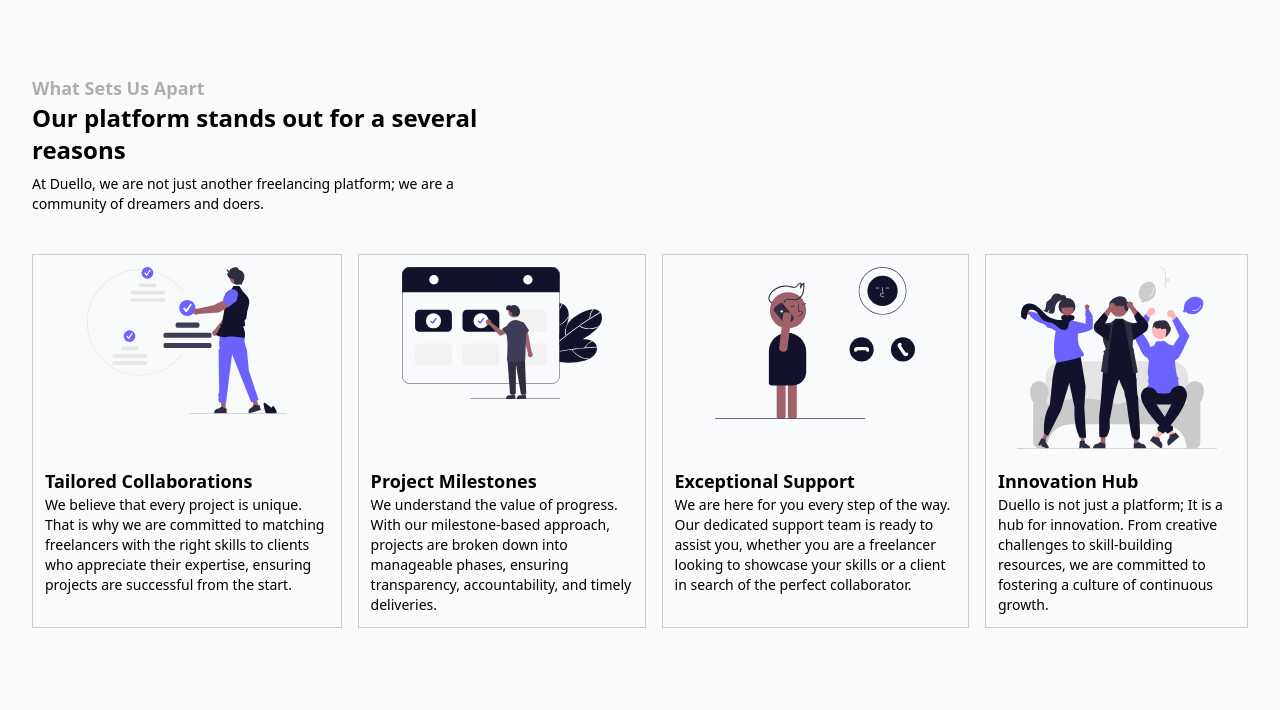
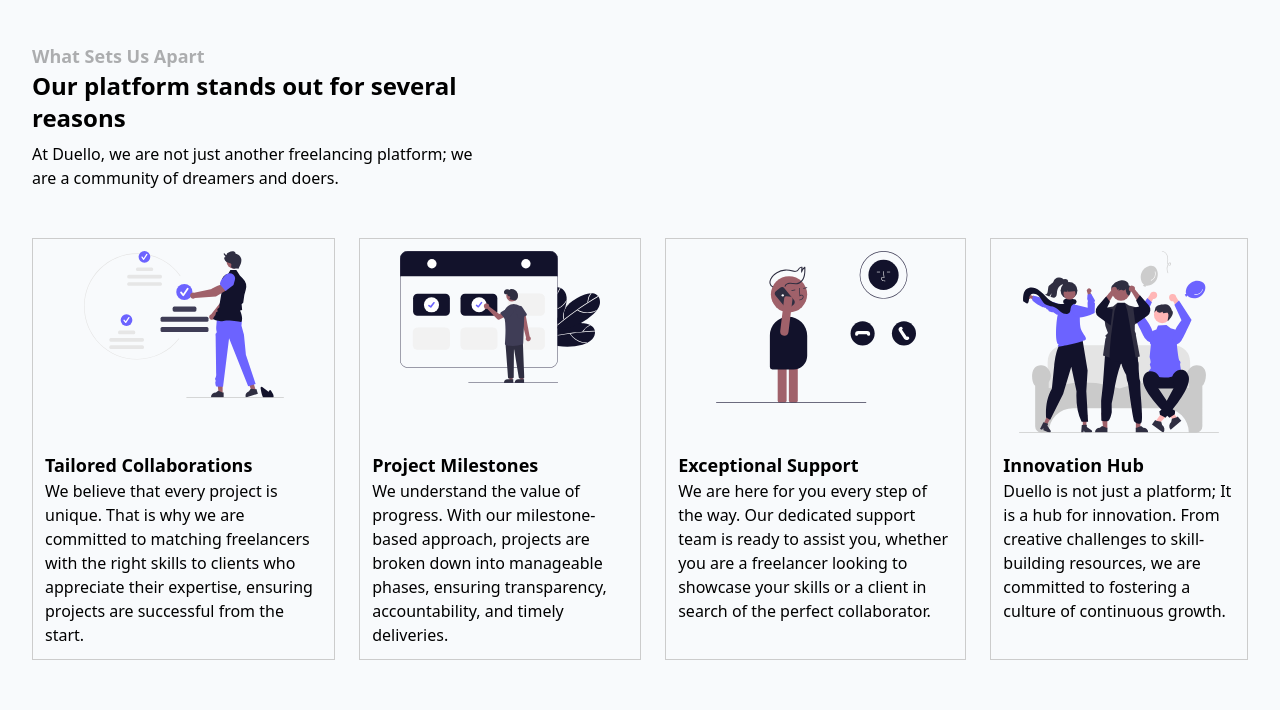
Before and after one commit to ErrolNtetha/lancing-client, a Next.js app: page / in a window 1280 px wide. Shown: the part 1649-2359 px from the top of the page. Built offline with nearby package versions, Linux system fonts and the light colour scheme; no server answers; the database is empty.

Commit message:
feat: increased the font size

```diff
--- a/components/organisms/header/header.tsx
+++ b/components/organisms/header/header.tsx
@@ -61,7 +61,7 @@ export const Header = () => {
     }, []);
 
     return (
-        <header className={`flex sticky top-0 z-10 justify-between transition-all duration-200 items-center ${vision ? 'text-black' : 'text-white'} w-full ${vision ? 'bg-white' : 'bg-slate'} h-[8vh]`}>
+        <header className={`flex divide-solid divide-gray sticky top-0 z-10 justify-between transition-all duration-200 items-center ${vision ? 'text-black' : 'text-white'} w-full ${vision ? 'bg-white' : 'bg-slate'} h-[8vh]`}>
             <section className='container mx-auto px-4 w-full h-full flex z-10 justify-between items-center'>
                 <Link href='/'>
                     <Image src='/images/logo.svg' alt='company logo' className='fill-current text-black' width={80} height={20} />
--- a/components/organisms/ourTeam/index.tsx
+++ b/components/organisms/ourTeam/index.tsx
@@ -3,7 +3,7 @@ import { ImageSrc } from '../../molecules/image';
 
 export const OurTeam = () => {
     return (
-        <section className='flex items-center justify-center flex-col md:flex-row gap-8 bg-pattern-bg bg-cover h-screen '>
+        <section className='flex items-center justify-center flex-col md:flex-row gap-8 bg-pattern-bg bg-cover h-full py-10'>
             <section className='flex items-center justify-center flex-col text-white'>
                 <ImageSrc
                     src='/assets/images/errol.png'
--- a/components/organisms/ourVison/about.tsx
+++ b/components/organisms/ourVison/about.tsx
@@ -3,7 +3,7 @@ import Image from 'next/image';
 
 export const About = () => {
     return (
-        <section className='md:flex items-center justify-center bg-vision-bg bg-cover py-6 h-full md:h-screen'>
+        <section className='md:flex items-center justify-center bg-vision-bg bg-cover pt-14 md:pt-0 py-6 h-full md:h-screen'>
             <section className='container md:flex items-center justify-around'>
                 <aside className='text-black max-w-30 m-8'>
                     <h4 className='text-md md:text-lg font-bold opacity-30'> Who We Are </h4>
--- a/components/organisms/ourVison/features.tsx
+++ b/components/organisms/ourVison/features.tsx
@@ -8,13 +8,13 @@ export const Features = () => {
                 <aside className='text-black max-w-30 m-8'>
                     <h4 className='text-md md:text-lg font-bold opacity-30'> What Sets Us Apart </h4>
                     <h1 className='max-w-md font-extrabold text-black text-2xl mb-2'>
-                        Our platform stands out for a several reasons
+                        Our platform stands out for several reasons
                     </h1>
-                    <section className='w-full text-sm mb-8 md:text-md'>
+                    <section className='w-full text-md mb-8'>
                         <p className='md:max-w-md'>At Duello, we are not just another freelancing platform; we are a community of dreamers and doers.</p>
                         <br />
                         <br />
-                        <ul className='flex flex-col md:flex md:flex-row gap-4'>
+                        <ul className='flex flex-col md:flex md:flex-row gap-6'>
                             <li className='flex flex-col items-center border border-gray p-3'>
                                 <section className='w-[200px] h-[200px]'>
                                     <Image src='/assets/images/svg/collab.svg' alt='Screenshots of clients looking for freelancers' width={200} height={400} />
```
